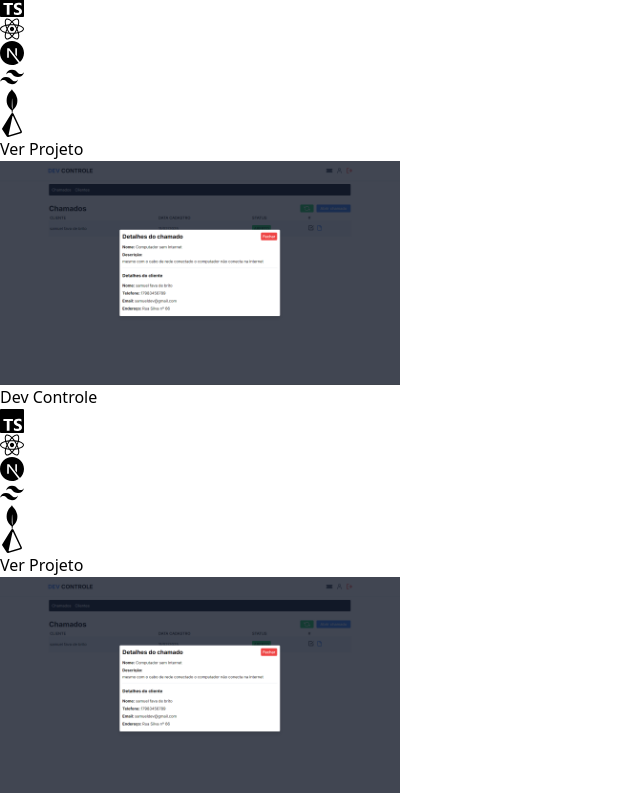
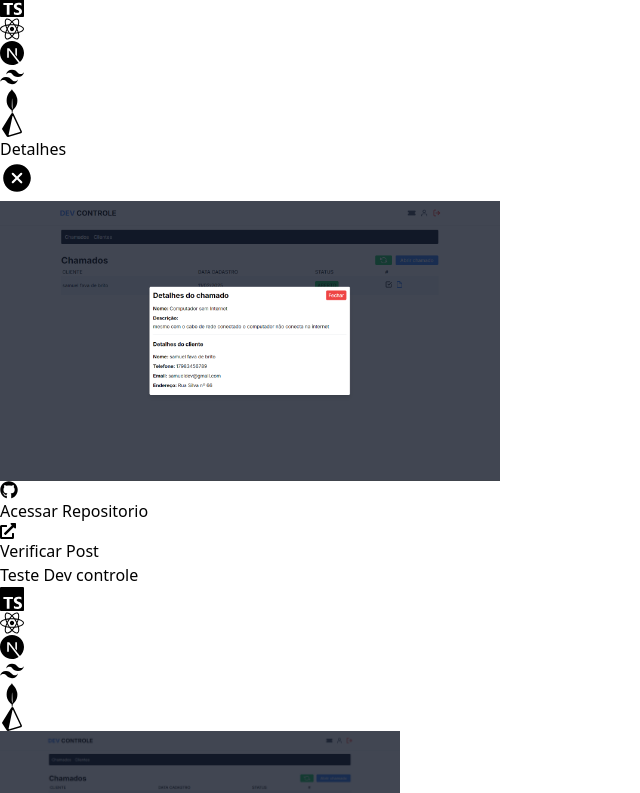
Before and after one commit to DevSamuelBrito/newportifolio, a Next.js app: page / in a window 1280 px wide. Shown: the part 1196-1989 px from the top of the page, without its empty margins (0-640 px from the left). Built offline with nearby package versions, Linux system fonts and the light colour scheme.

Commit message:
Criando um card para os projetos

```diff
--- a/src/app/components/Projects/components/ProjectCard/index.tsx
+++ b/src/app/components/Projects/components/ProjectCard/index.tsx
@@ -1,15 +1,39 @@
+"use client"
 import Image, { StaticImageData } from "next/image";
 import { IconType } from "react-icons";
+import { useLanguage } from "@/app/providers/LanguageContext";
+import { useState } from "react";
+import ModalCard from "../ModalCard";
 
 interface ProjectCardProps {
     title: string,
     src: StaticImageData,
     stack: IconType[],
+    descriptionEn: string,
+    descriptionBr: string,
+    repository: string;
+    post: string;
+
 }
 
 
-export function ProjectCard({ title, src, stack }: ProjectCardProps) {
+export function ProjectCard({ title, src, stack, descriptionEn, descriptionBr, post, repository }: ProjectCardProps) {
+
+
+    const translation = {
+        en: {
+            button: "Details",
+            description: descriptionEn,
+        }, pt: {
+            button: "Detalhes",
+            description: descriptionBr
+        }
+    }
+
+    const [isOpen, setIsOpen] = useState(false);
+    const { language } = useLanguage();
     return (
+        <>
             <div
                 className="bg-gray-800 border border-gray-700 p-5 rounded-2xl shadow-lg hover:scale-105 transition-all duration-300 hover:border-blue-500 group relative:"
             >
@@ -23,9 +47,11 @@ export function ProjectCard({ title, src, stack }: ProjectCardProps) {
                         ))
                     }
                 </div>
-            <button className="absolute bottom-5 right-5 bg-blue-500 px-2 py-2 text-white rounded-lg opacity-0 transition-opacity duration-300 hover:opacity-100 group-hover:opacity-100">
-                Ver Projeto
+                <button className="hidden sm:block absolute bottom-5 right-5 bg-blue-500 px-2 py-2 text-white rounded-lg opacity-0  duration-300 hover:opacity-100 group-hover:opacity-100 hover:bg-blue-700 hover:scale-105 hover:transition-all font-bold" onClick={() => setIsOpen(!isOpen)}>
+                    {translation[language].button}
                 </button>
             </div>
+            <ModalCard description={translation[language].description} src={src} isOpen={isOpen} onClose={() => setIsOpen(!isOpen)} title="Teste Dev controle" stack={stack} repository={repository} post={post} />
+        </>
     )
 }
```
Lines whose indentation alone changed are shown as unchanged.
